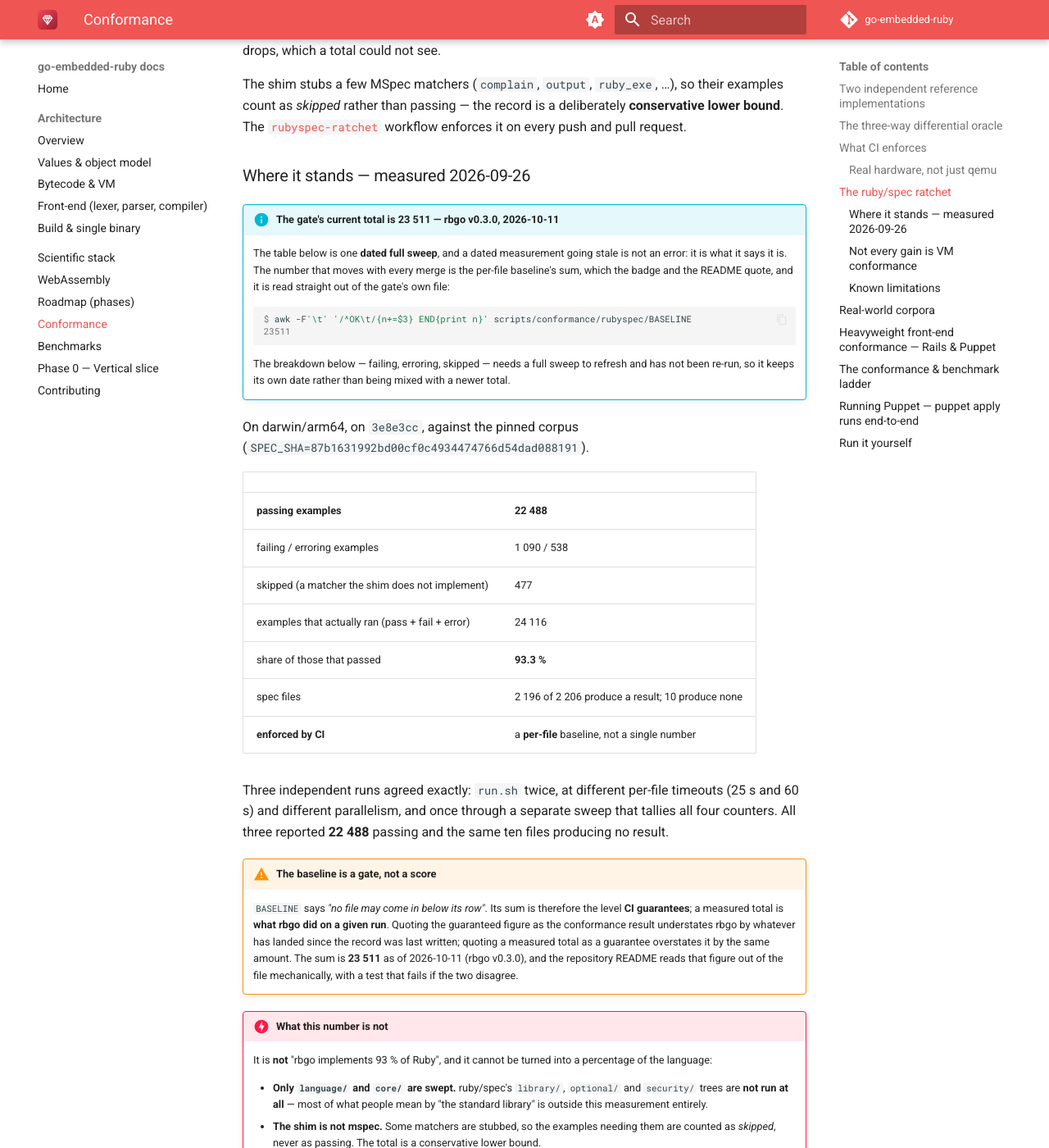
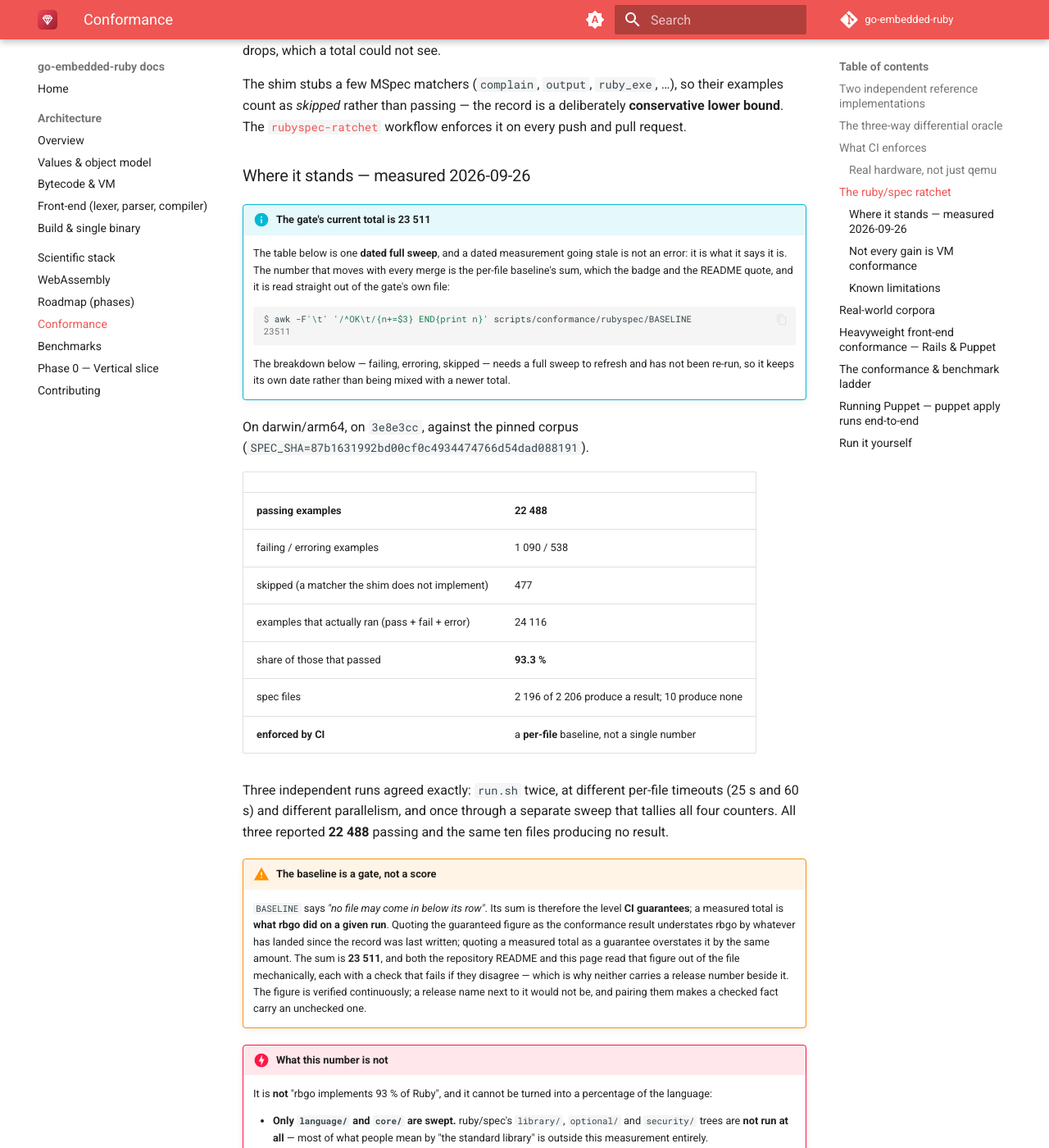
Before and after one commit to go-embedded-ruby/docs, an MkDocs documentation site: the page built from docs/conformance.md, in a window 1280 px wide and 1400 px high, scrolled down 2578 px. Shown: the whole window at 82% size. Built offline with MkDocs 1.6.1 and Material for MkDocs 9.7.7, drawn with Linux system fonts in a browser that asks for light colours; the version menu is left out; some of the changed text lies outside the part shown.

Commit message:
docs: no release name beside a figure a test verifies
I wrote "23 511 — rbgo v0.3.0, 2026-10-11" in three places yesterday. Peers
tagged v0.4.0 and v0.5.0 the same evening, so the labels were stale within
hours, while the figure beside them stayed right.

That is the defect, not the staleness: tools/conformancefigure verifies the
FIGURE continuously and can say nothing about a release name, so pairing the two
makes a checked fact carry an unchecked one -- and a reader has no way to tell
which half is guaranteed.

The figure stands on its own now, with a sentence saying why it carries no
version. The dates went too: a number a test keeps correct does not need one,
and a date on it would rot for no benefit.

Two mentions of v0.3.0 stay, because they are historical and true: "fixed in
v0.3.0 via parser v0.13.1" and "stop only the child (v0.3.0)" say WHEN something
changed, which is a fact that does not move.

Co-Authored-By: Claude Opus 5 <noreply@anthropic.com>

```diff
--- a/docs/conformance.md
+++ b/docs/conformance.md
@@ -120,7 +120,7 @@ workflow enforces it on every push and pull request.
 
 ### Where it stands — measured 2026-09-26
 
-!!! info "The gate's current total is **23 511** — rbgo v0.3.0, 2026-10-11"
+!!! info "The gate's current total is **23 511**"
     The table below is one **dated full sweep**, and a dated measurement going
     stale is not an error: it is what it says it is. The number that moves with
     every merge is the per-file baseline's sum, which the badge and the README
@@ -158,9 +158,12 @@ same ten files producing no result.
     level **CI guarantees**; a measured total is **what rbgo did on a given run**.
     Quoting the guaranteed figure as the conformance result understates rbgo by
     whatever has landed since the record was last written; quoting a measured total
-    as a guarantee overstates it by the same amount. The sum is **23 511** as of
-    2026-10-11 (rbgo v0.3.0), and the repository README reads that figure out of
-    the file mechanically, with a test that fails if the two disagree.
+    as a guarantee overstates it by the same amount. The sum is **23 511**, and
+    both the repository README and this page read that figure out of the file
+    mechanically, each with a check that fails if they disagree — which is why
+    neither carries a release number beside it. The figure is verified
+    continuously; a release name next to it would not be, and pairing them makes
+    a checked fact carry an unchecked one.
 
 !!! danger "What this number is not"
     It is **not** "rbgo implements 93 % of Ruby", and it cannot be turned into a
@@ -204,8 +207,7 @@ Both are gains in what the measurement can **see**, not in what the VM can
 **do**. The rest of the climb is the VM: the floor went from **6 000** when the
 ratchet landed on 2026-08-03
 ([#263](https://github.com/go-embedded-ruby/ruby/pull/263)) to **22 475** by the
-time it was replaced by the per-file baseline, whose sum is **23 511** at
-v0.3.0 (2026-10-11).
+time it was replaced by the per-file baseline, whose sum is **23 511**.
 
 ### Known limitations
 
```
